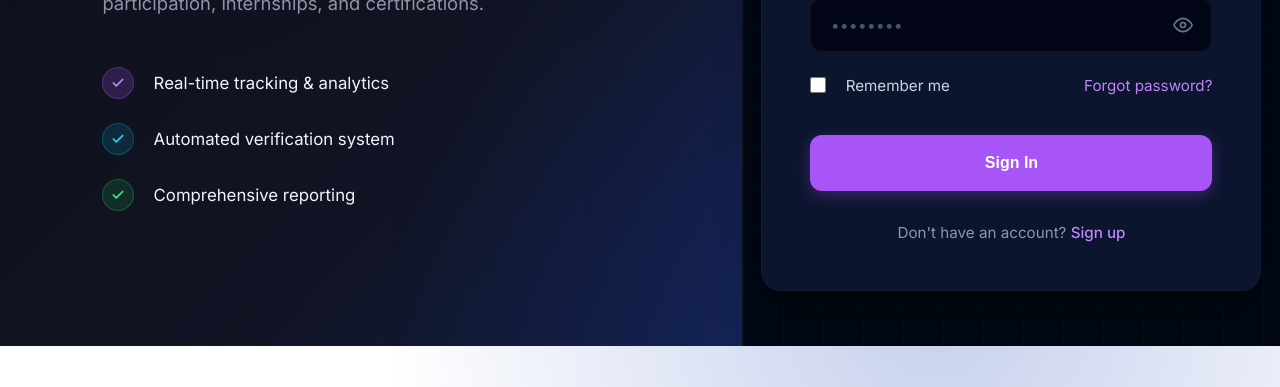
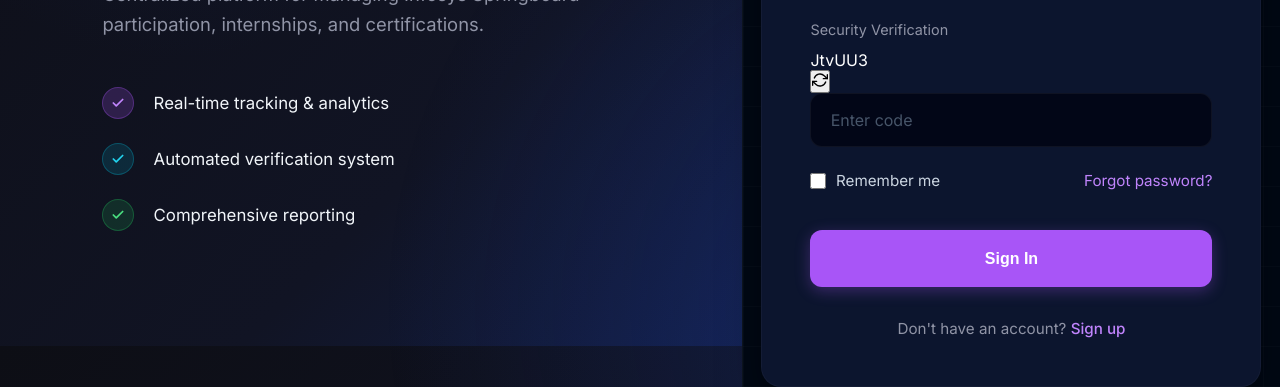
Before and after one commit to KaviSJIT/Infosys_Tracker_for-students, a plain HTML site: page login.html in a window 1280 px wide. Shown: the part 454-841 px from the top of the page. Before the commit the page ends 800 px from the top, so only its background shows below. Drawn offline with Linux system fonts and the light colour scheme.

Commit message:
Update login.html

```diff
--- a/login.html
+++ b/login.html
@@ -43,7 +43,7 @@
                 </div>
             </div>
 
-            <h1 class="login-headline">Track. Verify. <span class="text-cyan">Analyze.</span></h1>
+            <h1 class="login-headline">Track. Verify. <span class="text-gradient">Analyze.</span></h1>
             <p class="login-desc">Centralized platform for managing Infosys Springboard participation, internships, and certifications.</p>
 
             <ul class="login-features">
@@ -85,24 +85,36 @@
                     </div>
                 </div>
 
-                <form class="login-form" onsubmit="event.preventDefault(); window.location.href='dashboard.html';">
+                <form class="login-form">
                     <div class="input-group">
                         <label class="input-label">Email Address</label>
-                        <input type="email" placeholder="you@example.com" class="login-input">
+                        <input type="email" placeholder="you@example.com" value="jjoswa.05@gmail.com" class="login-input">
                     </div>
 
                     <div class="input-group">
                         <label class="input-label">Password</label>
                         <div class="password-wrapper">
-                            <input type="password" placeholder="••••••••" class="login-input">
+                            <input type="password" placeholder="••••••••" value="••••••••" class="login-input" id="password-input">
                             <svg class="eye-icon" width="20" height="20" viewBox="0 0 24 24" fill="none" stroke="currentColor" stroke-width="2" stroke-linecap="round" stroke-linejoin="round"><path d="M1 12s4-8 11-8 11 8 11 8-4 8-11 8-11-8-11-8z"></path><circle cx="12" cy="12" r="3"></circle></svg>
+                        </div>
+                    </div>
+
+    <div class="input-group">
+                        <label class="input-label">Security Verification</label>
+                        <div class="captcha-row">
+                            <div class="captcha-display" onselectstart="return false" title="Captcha Code">
+                                <!-- Captcha characters will be generated by JS -->
+                            </div>
+                            <button type="button" class="captcha-refresh" aria-label="Refresh Captcha" title="Refresh">
+                                <svg width="16" height="16" viewBox="0 0 24 24" fill="none" stroke="currentColor" stroke-width="2" stroke-linecap="round" stroke-linejoin="round"><polyline points="23 4 23 10 17 10"></polyline><polyline points="1 20 1 14 7 14"></polyline><path d="M3.51 9a9 9 0 0 1 14.85-3.36L23 10M1 14l4.64 4.36A9 9 0 0 0 20.49 15"></path></svg>
+                            </button>
+                            <input type="text" placeholder="Enter code" class="login-input captcha-input" required>
                         </div>
                     </div>
 
                     <div class="form-actions">
                         <label class="checkbox-wrapper">
                             <input type="checkbox">
-                            <span class="checkmark"></span>
                             Remember me
                         </label>
                         <a href="#" class="forgot-link">Forgot password?</a>
@@ -143,6 +155,64 @@
                     pill.classList.add('active');
                 });
             });
+
+            // Captcha Generator
+            const captchaDisplay = document.querySelector('.captcha-display');
+            const refreshBtn = document.querySelector('.captcha-refresh');
+            const captchaInput = document.querySelector('.captcha-input');
+            const loginForm = document.querySelector('.login-form');
+
+            function generateCaptcha() {
+                if (!captchaDisplay) return;
+                const chars = 'ABCDEFGHJKLMNPQRSTUVWXYZabcdefghjkmnpqrstuvwxyz23456789';
+                let captcha = '';
+                captchaDisplay.innerHTML = '';
+                for (let i = 0; i < 6; i++) {
+                    const char = chars.charAt(Math.floor(Math.random() * chars.length));
+                    captcha += char;
+                    const span = document.createElement('span');
+                    span.textContent = char;
+                    span.className = 'captcha-char';
+                    const rotation = (Math.random() - 0.5) * 40; // -20 to 20 deg
+                    span.style.transform = `rotate(${rotation}deg)`;
+                    captchaDisplay.appendChild(span);
+                }
+                captchaDisplay.dataset.captcha = captcha;
+            }
+
+            if (captchaDisplay && refreshBtn) {
+                generateCaptcha();
+                refreshBtn.addEventListener('click', generateCaptcha);
+            }
+
+            // Simple validation on submit
+            if (loginForm && captchaInput) {
+                loginForm.onsubmit = function(e) {
+                    e.preventDefault();
+                    if (captchaInput.value !== captchaDisplay.dataset.captcha) {
+                        alert("Invalid captcha! Please try again.");
+                        generateCaptcha();
+                        captchaInput.value = '';
+                    } else {
+                        window.location.href = 'dashboard.html';
+                    }
+                };
+            }
+
+            // Password toggle functionality
+            const eyeIcon = document.querySelector('.eye-icon');
+            const passwordInput = document.querySelector('.password-wrapper input');
+            if (eyeIcon && passwordInput) {
+                eyeIcon.addEventListener('click', () => {
+                    if (passwordInput.type === 'password') {
+                        passwordInput.type = 'text';
+                        eyeIcon.innerHTML = '<path d="M17.94 17.94A10.07 10.07 0 0 1 12 20c-7 0-11-8-11-8a18.45 18.45 0 0 1 5.06-5.94M9.9 4.24A9.12 9.12 0 0 1 12 4c7 0 11 8 11 8a18.5 18.5 0 0 1-2.16 3.19m-6.72-1.07a3 3 0 1 1-4.24-4.24"></path><line x1="1" y1="1" x2="23" y2="23"></line>';
+                    } else {
+                        passwordInput.type = 'password';
+                        eyeIcon.innerHTML = '<path d="M1 12s4-8 11-8 11 8 11 8-4 8-11 8-11-8-11-8z"></path><circle cx="12" cy="12" r="3"></circle>';
+                    }
+                });
+            }
         });
     </script>
 </body>
```
